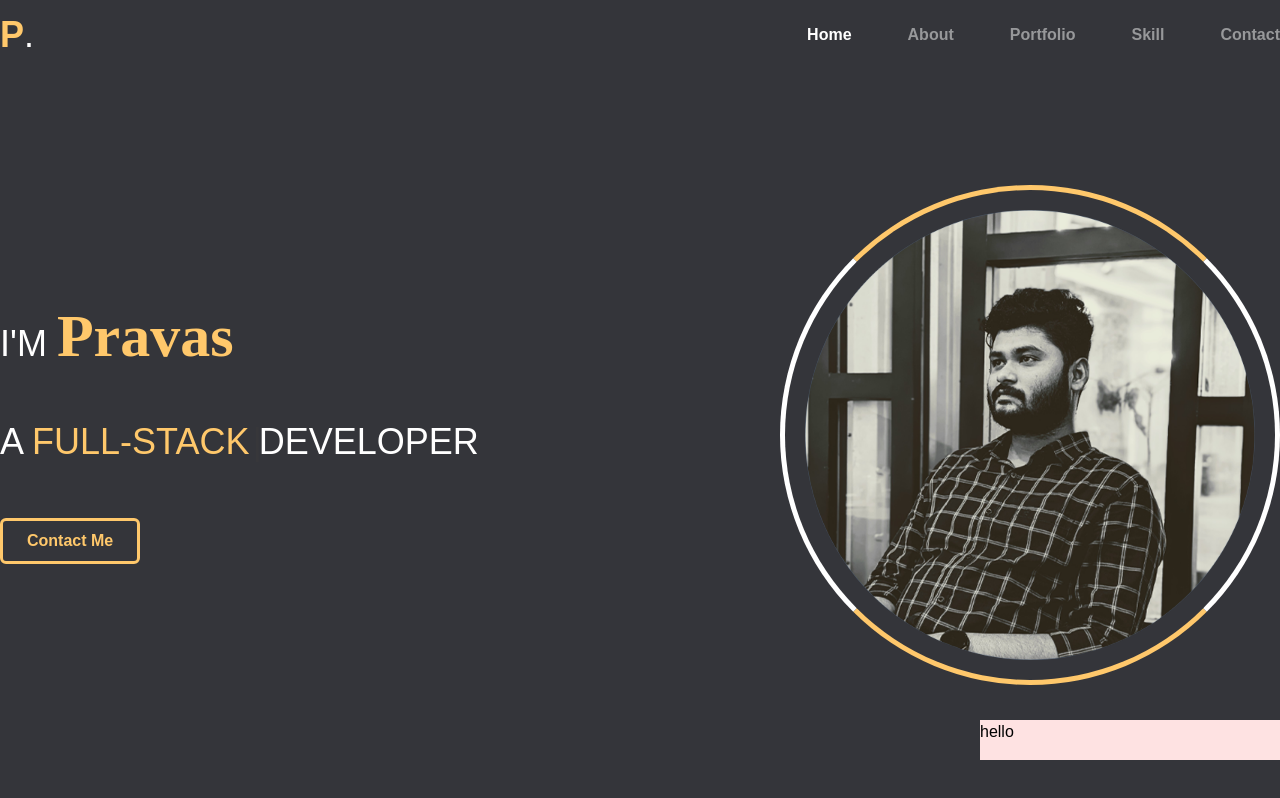
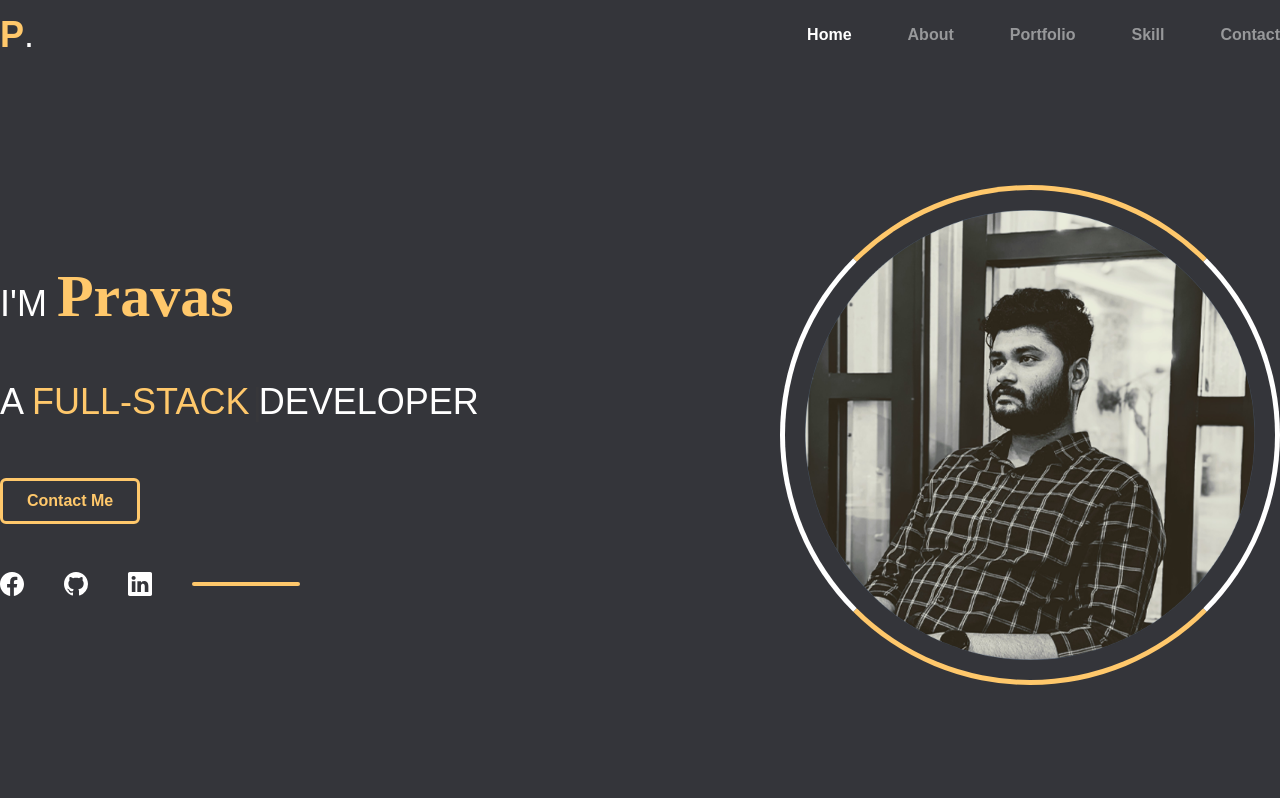
Before and after one commit to PravasTheDeveloper/Pravas_Chandra_Sarkar, a Next.js app: page / in a window 1280 px wide. Built offline with nearby package versions, Linux system fonts and the light colour scheme; a web font is replaced by a local one.

Commit message:
80% of Home page work is done

```diff
--- a/components/HeroHome/HeroSection.jsx
+++ b/components/HeroHome/HeroSection.jsx
@@ -1,5 +1,6 @@
 import React from 'react'
 import { Typewriter } from 'react-simple-typewriter'
+import { BsFacebook, BsGithub, BsLinkedin } from "react-icons/bs"
 
 export default function HeroSection() {
     return (
@@ -25,8 +26,32 @@ export default function HeroSection() {
                             DEVELOPER
                         </div>
                         <div className='w-full h-auto flex'>
-                            <div className='Contact_ME_Section px-6 py-2 rounded-md font-semibold text-yellow-color'>
+                            <div className='Contact_ME_Section px-6 py-2 rounded-md font-semibold text-yellow-color cursor-pointer'>
                                 Contact Me
+                            </div>
+                        </div>
+                        <div className='w-full h-10 text-white text-2xl mt-10'>
+                            <div className='w-[300px] h-full flex items-center'>
+                                <div className='flex'>
+                                    <div className='mr-10 Icon_hover duration-200 cursor-pointer'>
+                                        <a href="https://www.facebook.com/profile.php?id=100034474604538" target='_blank'>
+                                            <BsFacebook />
+                                        </a>
+                                    </div>
+                                    <div className='mr-10 Icon_hover duration-200 cursor-pointer'>
+                                        <a href="https://github.com/PravasTheDeveloper" target='_blank'>
+                                            <BsGithub />
+                                        </a>
+                                    </div>
+                                    <div className='mr-10 Icon_hover duration-200 cursor-pointer'>
+                                        <a href="https://www.linkedin.com/in/pravaschandrasarkar/" target='_blank'>
+                                            <BsLinkedin />
+                                        </a>
+                                    </div>
+                                </div>
+                                <div className='flex-1 h-[4px] rounded-full bg-yellow-color'>
+
+                                </div>
                             </div>
                         </div>
                     </div>
@@ -37,9 +62,6 @@ export default function HeroSection() {
                             <img src="/image.png" alt="" />
                         </div>
                     </div>
-                    <div className='w-[300px] h-10 bg-red-100 absolute bottom-10'>
-                        hello
-                    </div>
                 </div>
             </div>
         </>
--- a/package.json
+++ b/package.json
@@ -12,6 +12,7 @@
     "next": "latest",
     "react": "latest",
     "react-dom": "latest",
+    "react-icons": "^4.11.0",
     "react-simple-typewriter": "^5.0.1"
   },
   "devDependencies": {
--- a/src/styles/globals.css
+++ b/src/styles/globals.css
@@ -43,3 +43,7 @@ body {
 .Hero_Name_Section {
   font-family: 'Croissant One', cursive;
 }
+
+.Icon_hover:hover {
+  color: rgb(255, 200, 107);
+}
```
Also changed, not shown: 1 other file (tests, documents, lock files or other folders).
